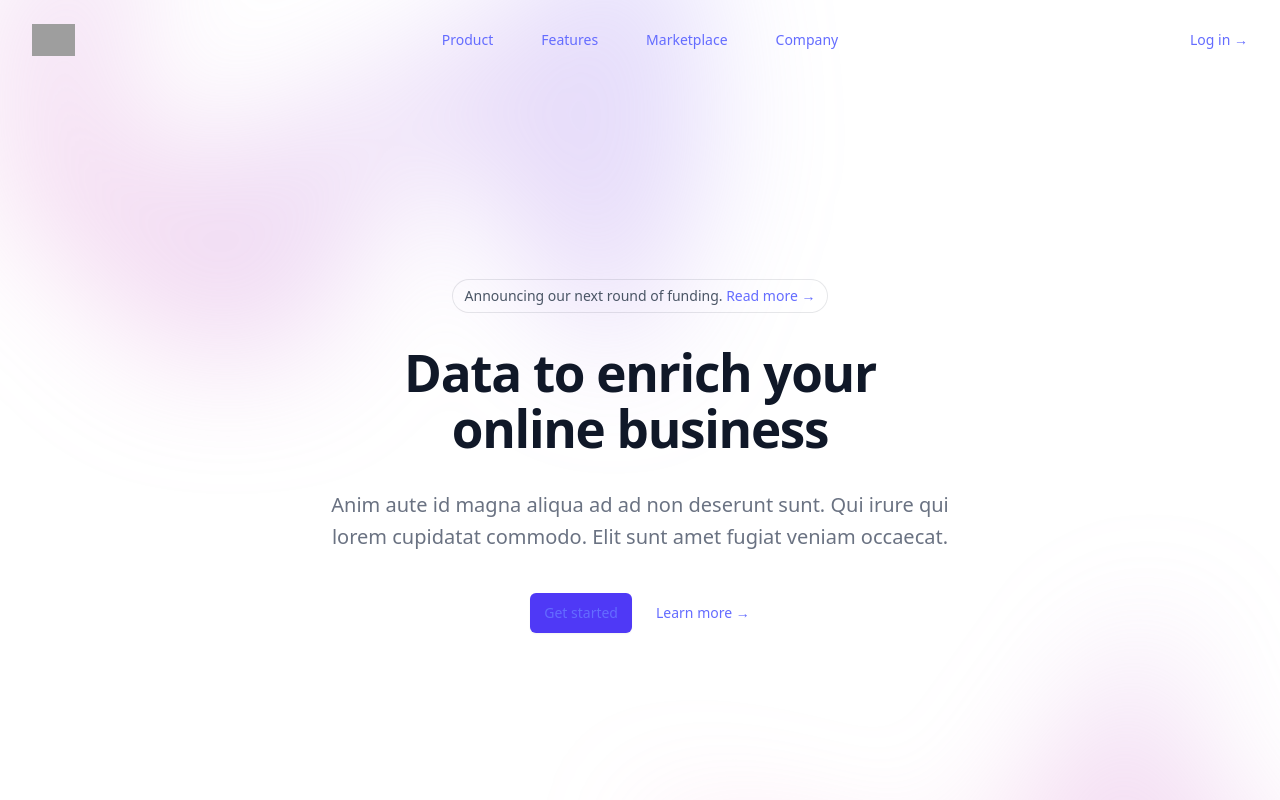
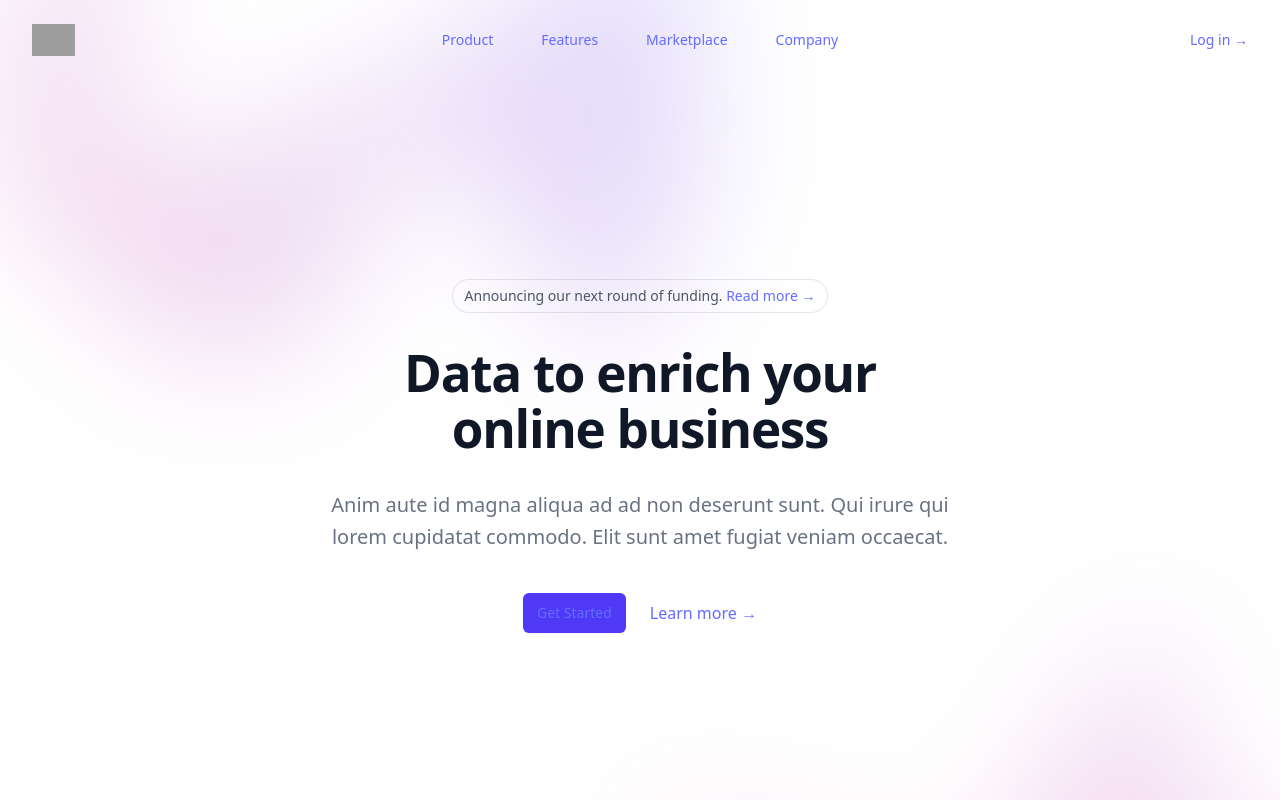
Before and after one commit to wongdlin/EcommerceV2, a React (Vite) app in the folder frontend/: page / in a window 1280 px wide. Shown: the top 800 px of the page. Built offline with nearby package versions, Linux system fonts and the light colour scheme; grey boxes are pictures that could not be loaded.

Commit message:
navbar fixes and separation from hero

```diff
--- a/frontend/src/App.jsx
+++ b/frontend/src/App.jsx
@@ -1,12 +1,13 @@
 import "./App.css";
 import { BrowserRouter, Route, Routes } from "react-router-dom";
 import Home from "./pages/Home";
+import Navbar from "./components/navbar";
 
 function App() {
-
   return (
     <>
       <BrowserRouter>
+        <Navbar />
         <Routes>
           <Route path="/" element={<Home />}></Route>
         </Routes>
--- a/frontend/src/components/hero.jsx
+++ b/frontend/src/components/hero.jsx
@@ -1,62 +1,10 @@
-import { useState } from 'react'
-import { Dialog, DialogPanel } from '@headlessui/react'
-import Logo from './ui/logo'
-import NavbarLinks from './ui/navbarLinks'
-import NavMenuBtn from './ui/navMenuBtn'
-import Navbar from './navbar'
-
-const navigation = [
-  { name: 'Product', href: '#' },
-  { name: 'Features', href: '#' },
-  { name: 'Marketplace', href: '#' },
-  { name: 'Company', href: '#' },
-]
+import AnchorButton from "./ui/button";
+import Anchor from "./ui/anchor";
 
 export default function heroSection() {
-  const [mobileMenuOpen, setMobileMenuOpen] = useState(false)
 
   return (
     <div className="bg-white">
-      <header className="absolute inset-x-0 top-0 z-50">
-        <nav aria-label="Global" className={`flex items-center justify-between p-6 lg:px-8 ${mobileMenuOpen?"invisible":""}`} >
-          <div className="flex lg:flex-1">
-            {<Logo/>}
-          </div>
-          {/* mobile menu button */}
-          <NavMenuBtn mobileview={mobileMenuOpen} onBtnClick={setMobileMenuOpen}/>
-          {console.log("navmenubtn1",mobileMenuOpen)}
-          {/* end of mobile menu button */}
-          {/* navbar links */}
-          <NavbarLinks navigation={navigation} mobileview={mobileMenuOpen}/>
-          {/* end of navbar links */}
-          <div className="hidden lg:flex lg:flex-1 lg:justify-end">
-            <a href="#" className="text-sm/6 font-semibold text-gray-900">
-              Log in <span aria-hidden="true">&rarr;</span>
-            </a>
-          </div>
-        </nav>
-        <Dialog open={mobileMenuOpen} onClose={setMobileMenuOpen} className="lg:hidden">
-          <div className="fixed inset-0 z-50" />
-          <DialogPanel className="fixed inset-y-0 right-0 z-50 w-full overflow-y-auto bg-white px-6 py-6 sm:max-w-sm sm:ring-1 sm:ring-gray-900/10">
-          <NavMenuBtn mobileview={mobileMenuOpen} onBtnClick={setMobileMenuOpen}/>
-          {console.log("navmenubtn2",mobileMenuOpen)}
-            <div className="mt-6 flow-root">
-              <div className="-my-6 divide-y divide-gray-500/10">
-              <NavbarLinks navigation={navigation} mobileview={mobileMenuOpen}/>
-                <div className="py-6">
-                  <a
-                    href="#"
-                    className="-mx-3 block rounded-lg px-3 py-2.5 text-base/7 font-semibold text-gray-900 hover:bg-gray-50"
-                  >
-                    Log in
-                  </a>
-                </div>
-              </div>
-            </div>
-          </DialogPanel>
-        </Dialog>
-      </header>
-
       <div className="relative isolate px-6 pt-14 lg:px-8">
         <div
           aria-hidden="true"
@@ -65,7 +13,7 @@ export default function heroSection() {
           <div
             style={{
               clipPath:
-                'polygon(74.1% 44.1%, 100% 61.6%, 97.5% 26.9%, 85.5% 0.1%, 80.7% 2%, 72.5% 32.5%, 60.2% 62.4%, 52.4% 68.1%, 47.5% 58.3%, 45.2% 34.5%, 27.5% 76.7%, 0.1% 64.9%, 17.9% 100%, 27.6% 76.8%, 76.1% 97.7%, 74.1% 44.1%)',
+                "polygon(74.1% 44.1%, 100% 61.6%, 97.5% 26.9%, 85.5% 0.1%, 80.7% 2%, 72.5% 32.5%, 60.2% 62.4%, 52.4% 68.1%, 47.5% 58.3%, 45.2% 34.5%, 27.5% 76.7%, 0.1% 64.9%, 17.9% 100%, 27.6% 76.8%, 76.1% 97.7%, 74.1% 44.1%)",
             }}
             className="relative left-[calc(50%-11rem)] aspect-1155/678 w-[36.125rem] -translate-x-1/2 rotate-[30deg] bg-linear-to-tr from-[#ff80b5] to-[#9089fc] opacity-30 sm:left-[calc(50%-30rem)] sm:w-[72.1875rem]"
           />
@@ -73,11 +21,8 @@ export default function heroSection() {
         <div className="mx-auto max-w-2xl py-32 sm:py-48 lg:py-56">
           <div className="hidden sm:mb-8 sm:flex sm:justify-center">
             <div className="relative rounded-full px-3 py-1 text-sm/6 text-gray-600 ring-1 ring-gray-900/10 hover:ring-gray-900/20">
-              Announcing our next round of funding.{' '}
-              <a href="#" className="font-semibold text-indigo-600">
-                <span aria-hidden="true" className="absolute inset-0" />
-                Read more <span aria-hidden="true">&rarr;</span>
-              </a>
+              Announcing our next round of funding.{" "}
+              <Anchor AnchorText="Read more"/>
             </div>
           </div>
           <div className="text-center">
@@ -85,19 +30,12 @@ export default function heroSection() {
               Data to enrich your online business
             </h1>
             <p className="mt-8 text-lg font-medium text-pretty text-gray-500 sm:text-xl/8">
-              Anim aute id magna aliqua ad ad non deserunt sunt. Qui irure qui lorem cupidatat commodo. Elit sunt amet
-              fugiat veniam occaecat.
+              Anim aute id magna aliqua ad ad non deserunt sunt. Qui irure qui
+              lorem cupidatat commodo. Elit sunt amet fugiat veniam occaecat.
             </p>
             <div className="mt-10 flex items-center justify-center gap-x-6">
-              <a
-                href="#"
-                className="rounded-md bg-indigo-600 px-3.5 py-2.5 text-sm font-semibold text-white shadow-xs hover:bg-indigo-500 focus-visible:outline-2 focus-visible:outline-offset-2 focus-visible:outline-indigo-600"
-              >
-                Get started
-              </a>
-              <a href="#" className="text-sm/6 font-semibold text-gray-900">
-                Learn more <span aria-hidden="true">→</span>
-              </a>
+              <AnchorButton btnText = "Get Started"/>
+              <Anchor AnchorText="Learn more"/>
             </div>
           </div>
         </div>
@@ -108,12 +46,12 @@ export default function heroSection() {
           <div
             style={{
               clipPath:
-                'polygon(74.1% 44.1%, 100% 61.6%, 97.5% 26.9%, 85.5% 0.1%, 80.7% 2%, 72.5% 32.5%, 60.2% 62.4%, 52.4% 68.1%, 47.5% 58.3%, 45.2% 34.5%, 27.5% 76.7%, 0.1% 64.9%, 17.9% 100%, 27.6% 76.8%, 76.1% 97.7%, 74.1% 44.1%)',
+                "polygon(74.1% 44.1%, 100% 61.6%, 97.5% 26.9%, 85.5% 0.1%, 80.7% 2%, 72.5% 32.5%, 60.2% 62.4%, 52.4% 68.1%, 47.5% 58.3%, 45.2% 34.5%, 27.5% 76.7%, 0.1% 64.9%, 17.9% 100%, 27.6% 76.8%, 76.1% 97.7%, 74.1% 44.1%)",
             }}
             className="relative left-[calc(50%+3rem)] aspect-1155/678 w-[36.125rem] -translate-x-1/2 bg-linear-to-tr from-[#ff80b5] to-[#9089fc] opacity-30 sm:left-[calc(50%+36rem)] sm:w-[72.1875rem]"
           />
         </div>
       </div>
     </div>
-  )
+  );
 }
--- a/frontend/src/components/navbar.jsx
+++ b/frontend/src/components/navbar.jsx
@@ -2,6 +2,7 @@ import Logo from "./ui/logo"
 import NavMenuBtn from "./ui/navMenuBtn"
 import NavbarLinks from "./ui/navbarLinks"
 import { useState } from 'react'
+import { Dialog, DialogPanel } from "@headlessui/react";
 
 const navigation = [
     { name: 'Product', href: '#' },
@@ -10,27 +11,45 @@ const navigation = [
     { name: 'Company', href: '#' },
   ]
 
-
-
 function Navbar(){
   const [mobileMenuOpen, setMobileMenuOpen] = useState(false)
     return(
-      <nav aria-label="Global" className="flex items-center justify-between p-6 lg:px-8">
-      <div className="flex lg:flex-1">
-        {<Logo/>}
-      </div>
-      {/* mobile menu button */}
-      <NavMenuBtn mobileview={mobileMenuOpen} onBtnClick={setMobileMenuOpen}/>
-      {/* end of mobile menu button */}
-      {/* navbar links */}
-      <NavbarLinks navigation={navigation} mobileview={mobileMenuOpen}/>
-      {/* end of navbar links */}
-      <div className="hidden lg:flex lg:flex-1 lg:justify-end">
-        <a href="#" className="text-sm/6 font-semibold text-gray-900">
-          Log in <span aria-hidden="true">&rarr;</span>
-        </a>
-      </div>
-    </nav>
+      <header className="absolute inset-x-0 top-0 z-50">
+        <nav
+          aria-label="Global"
+          className={`flex items-center justify-between p-6 lg:px-8 ${
+            mobileMenuOpen ? "invisible" : ""
+          }`}
+        >
+          <div className="flex lg:flex-1">{<Logo />}</div>
+          <NavMenuBtn
+            mobileview={mobileMenuOpen}
+            onBtnClick={setMobileMenuOpen}
+          />
+          <NavbarLinks navigation={navigation} mobileview={mobileMenuOpen} />
+        </nav>
+        <Dialog
+          open={mobileMenuOpen}
+          onClose={setMobileMenuOpen}
+          className="lg:hidden"
+        >
+          <div className="fixed inset-0 z-50" />
+          <DialogPanel className="fixed inset-y-0 right-0 z-50 w-full overflow-y-auto bg-white px-6 py-6 sm:max-w-sm sm:ring-1 sm:ring-gray-900/10">
+            <NavMenuBtn
+              mobileview={mobileMenuOpen}
+              onBtnClick={setMobileMenuOpen}
+            />
+            <div className="mt-6 flow-root">
+              <div className="-my-6 divide-y divide-gray-500/10">
+                <NavbarLinks
+                  navigation={navigation}
+                  mobileview={mobileMenuOpen}
+                />
+              </div>
+            </div>
+          </DialogPanel>
+        </Dialog>
+      </header>
     )
 
 }
--- /dev/null
+++ b/frontend/src/components/ui/anchor.jsx
@@ -0,0 +1,11 @@
+import { Link } from "react-router-dom";
+
+function Anchor({AnchorText}) {
+  return (
+    <Link to="#" className="font-semibold text-indigo-600">
+      <span aria-hidden="true" className="absolute inset-0" />
+      {AnchorText} <span aria-hidden="true">&rarr;</span>
+    </Link>
+  );
+}
+export default Anchor;
--- /dev/null
+++ b/frontend/src/components/ui/button.jsx
@@ -0,0 +1,12 @@
+import { Link } from "react-router-dom";
+
+function AnchorButton({btnText}) {
+  return (
+    <Link to="#"
+      className="rounded-md bg-indigo-600 px-3.5 py-2.5 text-sm font-semibold text-white shadow-xs hover:bg-indigo-500 focus-visible:outline-2 focus-visible:outline-offset-2 focus-visible:outline-indigo-600"
+    >
+      {btnText}
+    </Link>
+  );
+}
+export default AnchorButton;
--- a/frontend/src/components/ui/logo.jsx
+++ b/frontend/src/components/ui/logo.jsx
@@ -2,6 +2,7 @@ import { Link } from "react-router-dom";
 
 function Logo() {
   return (
+
     <Link to="/" className="-m-1.5 p-1.5">
       <span className="sr-only">Your Company</span>
       <img
--- a/frontend/src/components/ui/navbarLinks.jsx
+++ b/frontend/src/components/ui/navbarLinks.jsx
@@ -3,6 +3,7 @@ import { Link } from "react-router-dom";
 function NavbarLinks({ navigation, mobileview }) {
   // console.log(mobileview)
   return !mobileview ? (
+    <>
       <div className="hidden lg:flex lg:gap-x-12">
         {navigation.map((item) => (
           <Link
@@ -14,7 +15,14 @@ function NavbarLinks({ navigation, mobileview }) {
           </Link>
         ))}
       </div>
+      <div className="hidden lg:flex lg:flex-1 lg:justify-end">
+        <Link to="#" className="text-sm/6 font-semibold text-gray-900">
+          Log in <span aria-hidden="true">&rarr;</span>
+        </Link>
+      </div>
+    </>
   ) : (
+    <>
       <div className="space-y-2 py-6">
         {navigation.map((item) => (
           <Link
@@ -26,6 +34,15 @@ function NavbarLinks({ navigation, mobileview }) {
           </Link>
         ))}
       </div>
+      <div className="py-6">
+        <Link
+          to="#"
+          className="-mx-3 block rounded-lg px-3 py-2.5 text-base/7 font-semibold text-gray-900 hover:bg-gray-50"
+        >
+          Log in
+        </Link>
+      </div>
+    </>
   );
 }
 export default NavbarLinks;
```
Lines whose indentation alone changed are shown as unchanged.
